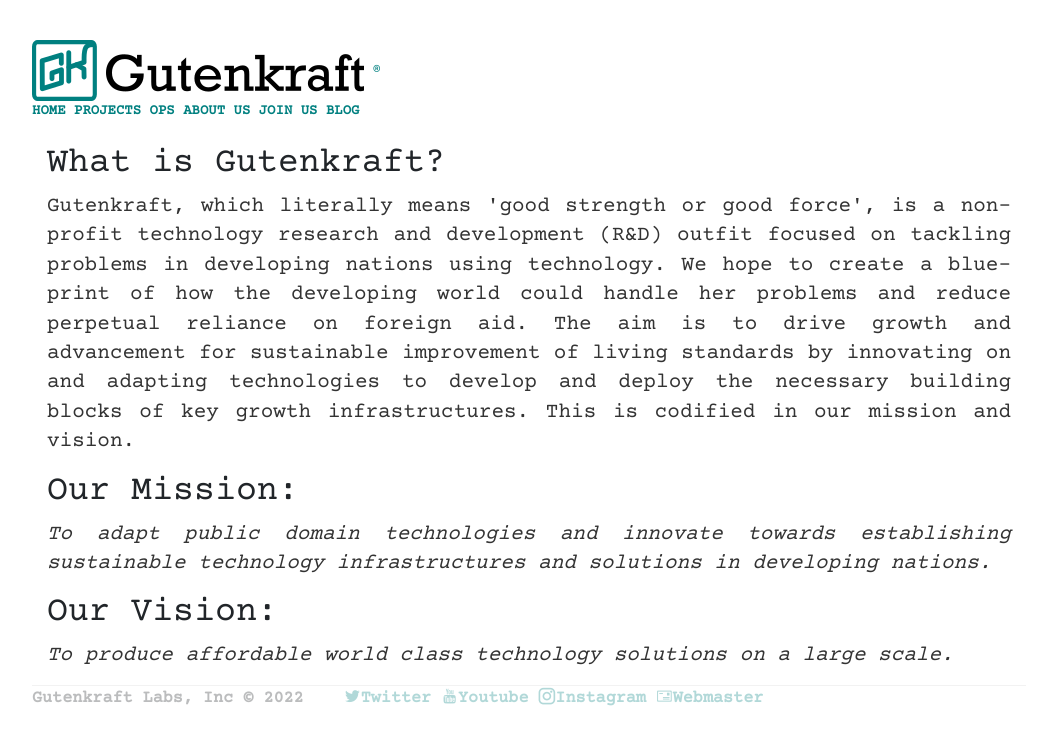
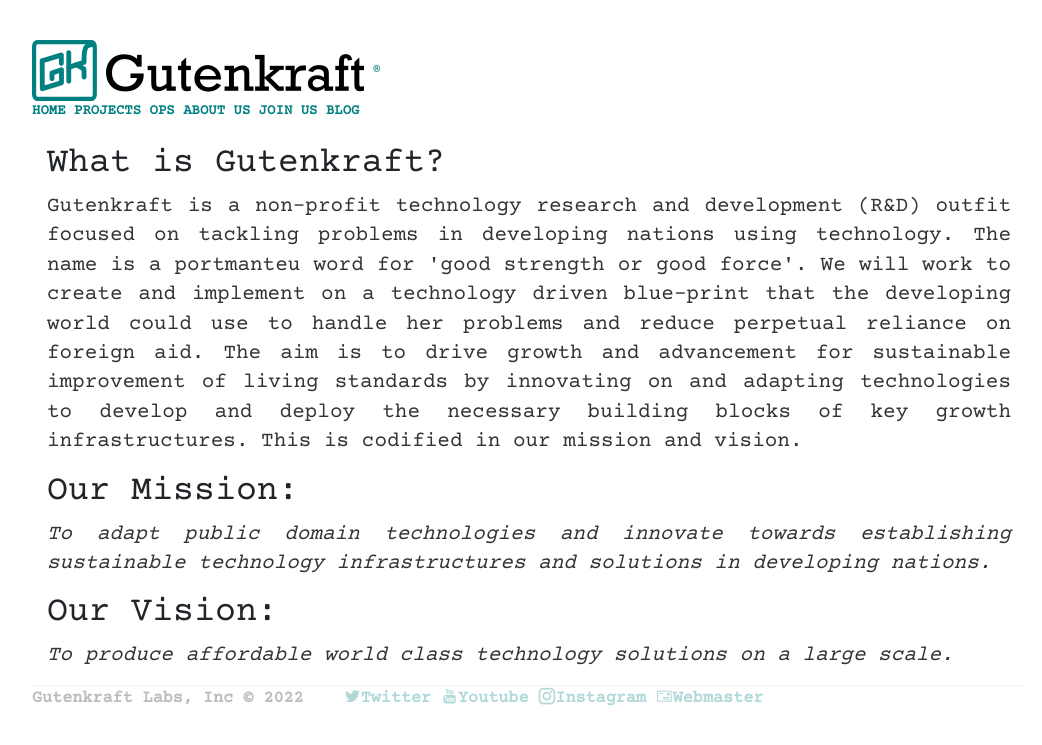
Before and after one commit to oferonmi/datafilik.github.io, a Jekyll site: the page built from about/index.html, in a window 1280 px wide. Shown: the top 745 px of the page, without its empty margins (111-1153 px from the left). Built offline with Jekyll 4.4.1, drawn with Linux system fonts in a browser that asks for light colours; some web fonts are replaced.

Commit message:
content update

```diff
--- a/about/index.html
+++ b/about/index.html
@@ -6,7 +6,7 @@
 <div class="container">
 	<h1>What is Gutenkraft?</h1>
 	<p align="justify">
-		Gutenkraft, which literally means 'good strength or good force', is a non-profit technology research and development (R&D) outfit focused on tackling problems in developing nations using technology. We hope to create a blue-print of how the developing world could handle her problems and reduce perpetual reliance on foreign aid. The aim is to drive growth and advancement for sustainable improvement of living standards by innovating on and adapting technologies to develop and deploy the necessary building blocks of key growth infrastructures. This is codified in our mission and vision.
+		Gutenkraft is a non-profit technology research and development (R&D) outfit focused on tackling problems in developing nations using technology. The name is a portmanteu word for 'good strength or good force'. We will work to create and implement on a  technology driven blue-print that the developing world could use to handle her problems and reduce perpetual reliance on foreign aid. The aim is to drive growth and advancement for sustainable improvement of living standards by innovating on and adapting technologies to develop and deploy the necessary building blocks of key growth infrastructures. This is codified in our mission and vision.
 	</p>
 	<h1>Our Mission:</h1>
 	<p align="justify">
```
